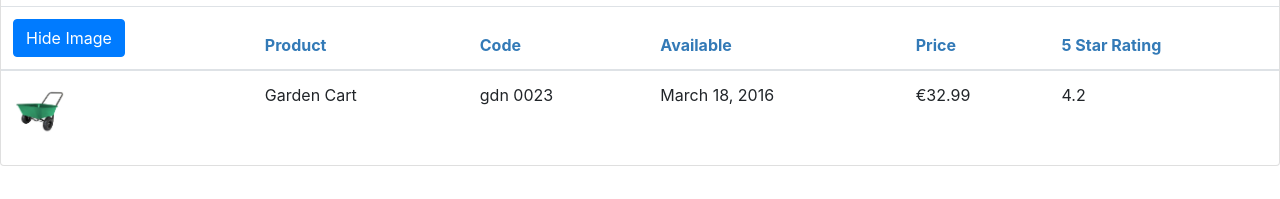
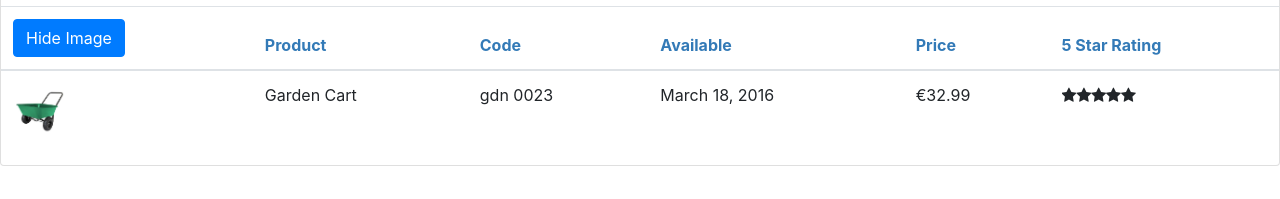
Before and after one commit to akexinad/first-angular, an Angular app in the folder Angular-GettingStarted/APM-Start/: page / in a window 1280 px wide. Shown: the part 222-421 px from the top of the page. Built offline with nearby package versions, Linux system fonts and the light colour scheme.

Commit message:
building a nested component

```diff
--- a/Angular-GettingStarted/APM-Start/src/app/app.module.ts
+++ b/Angular-GettingStarted/APM-Start/src/app/app.module.ts
@@ -6,12 +6,14 @@
 import { AppComponent } from './app.component';
 import { ProductListComponent } from './products/product_list.component';
 import ConvertToSpacesPipe from './shared/convert-to-spaces.pipe';
+import { StarComponent } from './shared/star.component';
 
 @NgModule({
   declarations: [
     AppComponent,
     ProductListComponent,
-    ConvertToSpacesPipe
+    ConvertToSpacesPipe,
+    StarComponent
   ],
   imports: [
     BrowserModule,
--- a/Angular-GettingStarted/APM-Start/src/app/products/product_list.component.html
+++ b/Angular-GettingStarted/APM-Start/src/app/products/product_list.component.html
@@ -54,7 +54,7 @@
                     <td>{{ product.productCode | lowercase | convertToSpaces: '-' }}</td>
                     <td>{{ product.releaseDate }}</td>
                     <td>{{ product.price | currency:'EUR':'symbol':'1.2-2' }}</td>
-                    <td>{{ product.starRating }}</td>
+                    <td><pm-star></pm-star></td>
                 </tr>
             </tbody>
         </table>
--- a/Angular-GettingStarted/APM-Start/src/app/shared/star.component.ts
+++ b/Angular-GettingStarted/APM-Start/src/app/shared/star.component.ts
@@ -9,4 +9,8 @@
 export class StarComponent implements OnChanges {
     rating: number = 4;
     starWidth: number;
+
+    ngOnChanges(): void {
+        this.starWidth = this.rating * 75 / 5;
+    }
 }
```
